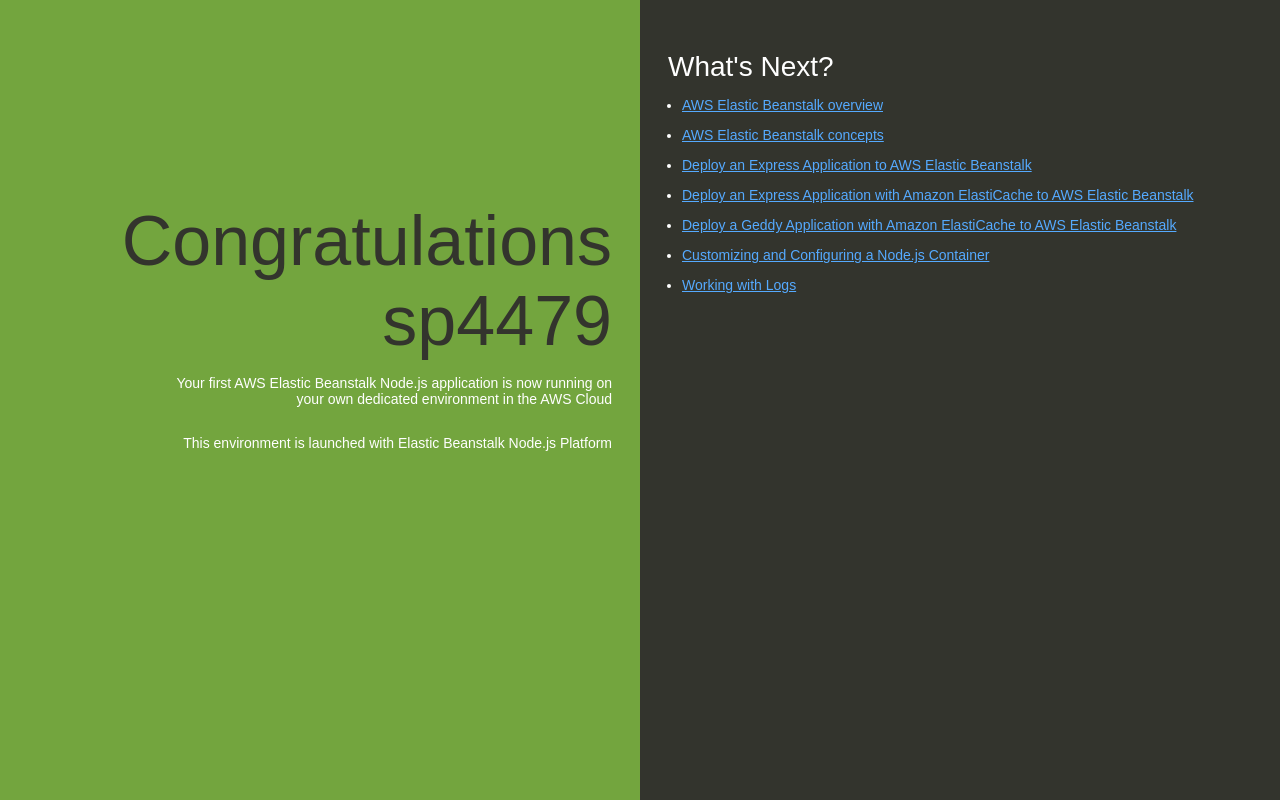
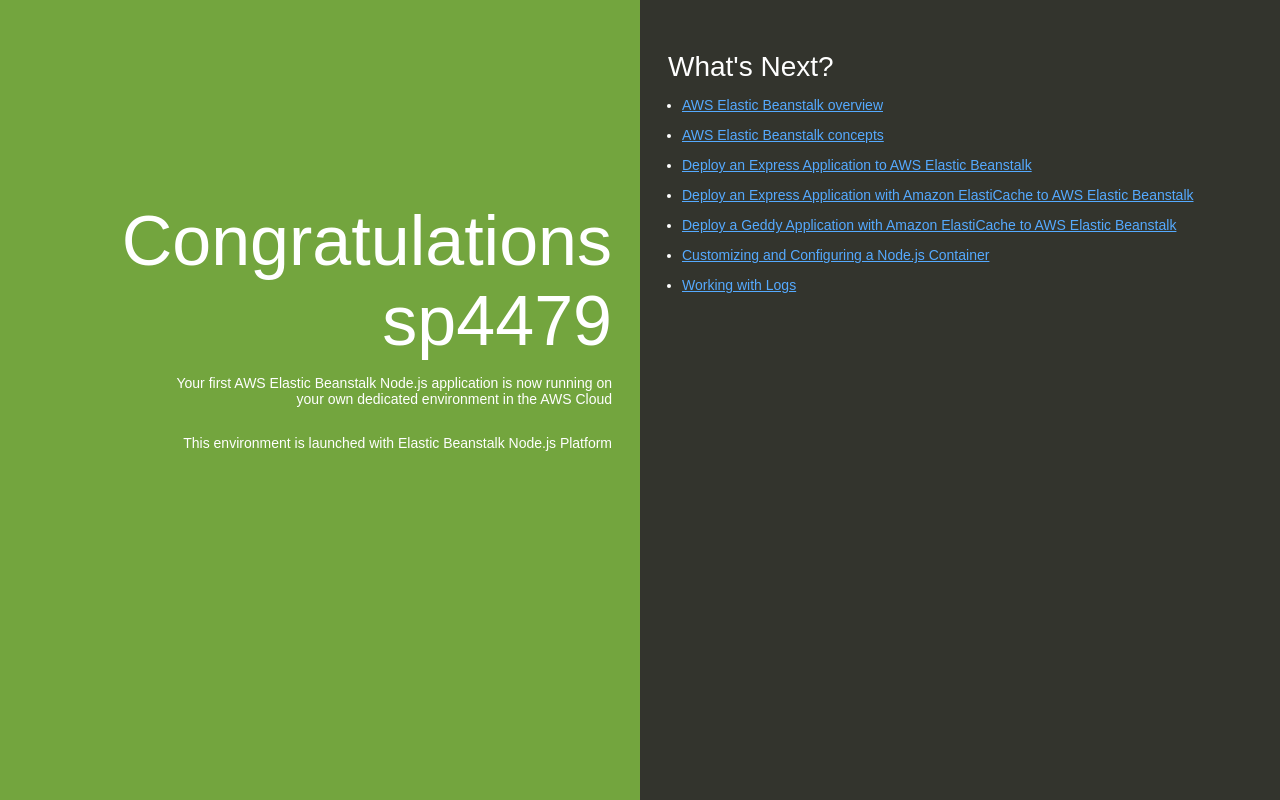
Before and after one commit to SHARVAI101/aws-code-pipeline-example, a website: page index.html in a window 1280 px wide. Drawn offline with Linux system fonts and the light colour scheme.

Commit message:
updated index.html

```diff
--- a/index.html
+++ b/index.html
@@ -74,7 +74,7 @@
   </head>
   <body>
     <div class="textColumn">
-      <h1>Congratulations sp4479</h1>
+      <h1 style="color: white">Congratulations sp4479</h1>
       <p>Your first AWS Elastic Beanstalk Node.js application is now running on your own dedicated environment in the AWS Cloud</p>
       <p>This environment is launched with Elastic Beanstalk Node.js Platform</p>
     </div>
```
